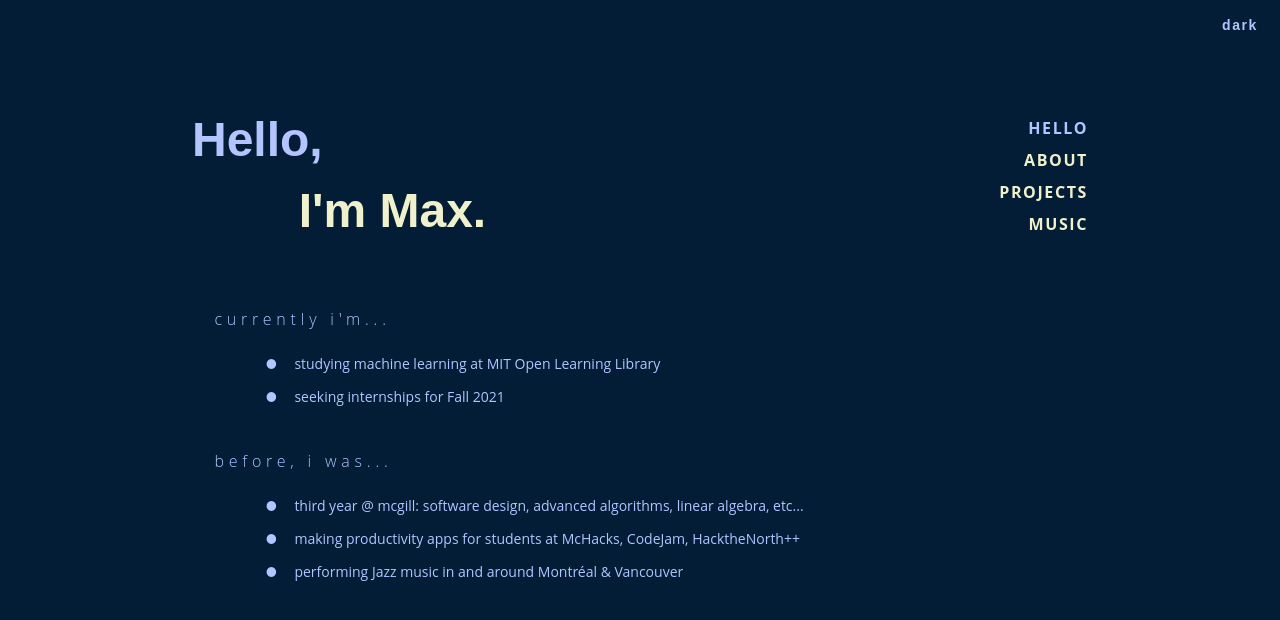
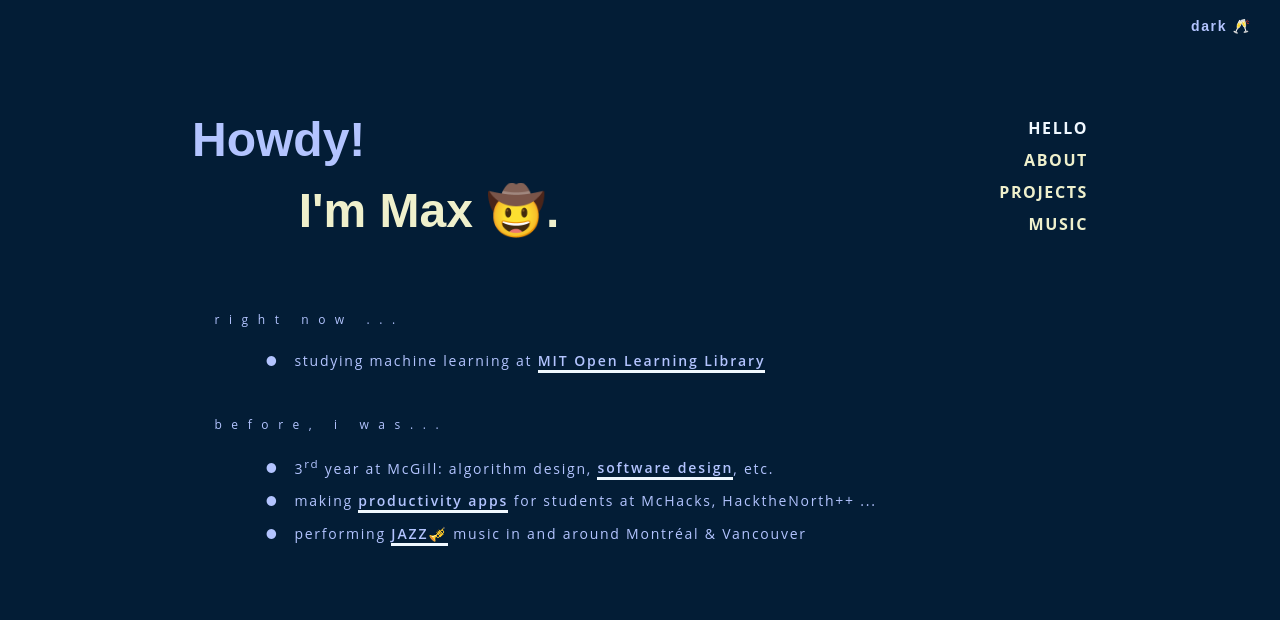
Before and after one commit to chetbae/chetbae.github.io, a React (Create React App) app: page / in a window 1280 px wide. Shown: the top 620 px of the page. Built offline with nearby package versions, Linux system fonts and the light colour scheme.

Commit message:
landing final touches

```diff
--- a/src/App.tsx
+++ b/src/App.tsx
@@ -6,10 +6,6 @@ import { LandingPage, AboutPage } from './containers';
 import { ThemeProvider } from 'styled-components';
 import { Toggle } from './components/Toggle';
 import { containers } from './styles';
-
-const togglePosition = {
-  right: '15%'
-};
 
 function App() {
   const [theme, setTheme] = useState(false);
--- a/src/components/Toggle.tsx
+++ b/src/components/Toggle.tsx
@@ -36,7 +36,7 @@ export const Toggle: React.FC<IMyProps> = (props: IMyProps) => {
 
     return(
         <StyledButton onClick={toggleTheme}>
-            <typography.BodyFancy>{!theme ? 'dark' : 'light'}</typography.BodyFancy>
+            <typography.BodyFancy id="darkMode" >{!theme ? 'dark 🥂' : 'light ☕️'}</typography.BodyFancy>
         </StyledButton>
     )
 }
--- a/src/containers/LandingPage.tsx
+++ b/src/containers/LandingPage.tsx
@@ -1,9 +1,11 @@
 import { typography, containers } from '../styles';
 import styled from 'styled-components';
 import { SideNav } from '../components/SideNav';
-
+import { useContext } from 'react';
+import { ThemeContext } from 'styled-components';
 
 const LandingContainer = styled.div`
+    transition: all 0.5s ease;
 `;
 
 const BodyContainer = styled.div`
@@ -23,8 +25,10 @@ const ListItem = styled.li`
     }
 `;
 
+export const LandingPage = () => {
+    const themeContext = useContext(ThemeContext);
+    const mode = themeContext.id === 'dark';
 
-export const LandingPage = () => {
     return(
         <containers.PageContainer>
             <containers.ContentContainer>
@@ -32,26 +36,32 @@ export const LandingPage = () => {
                 <LandingContainer>
 
                     <typography.LargeHeading>
-                        Hello,<br />
+                        { mode ? 'Howdy!' : 'Hello,'}<br />
                     </typography.LargeHeading>
                     <typography.LargeHeading1>
                         &nbsp;&nbsp;&nbsp;&nbsp;&nbsp;&nbsp;&nbsp;
-                        I'm Max.
+                        I'm Max{mode ? ' 🤠' : ''}.
                     </typography.LargeHeading1>
 
                     <BodyContainer>
                         <containers.Top3>
                             <typography.Heading>
-                                currently i'm...
+                                right now ...
                             </typography.Heading>
 
                             <ListContainer>
                                 <ListItem>
-                                    <typography.Body>studying machine learning at MIT Open Learning Library</typography.Body>
+                                    <typography.Body>studying machine learning at&nbsp;
+                                        <typography.LinkBody
+                                            href="https://openlearning.mit.edu/courses-programs/open-learning-library"
+                                            target='_blank' >
+                                            MIT Open Learning Library
+                                        </typography.LinkBody>
+                                    </typography.Body>
                                 </ListItem>
-                                <ListItem>
+                                {/* <ListItem>
                                     <typography.Body>seeking internships for Fall 2021</typography.Body>
-                                </ListItem>
+                                </ListItem> */}
                             </ListContainer>
                         </containers.Top3>
 
@@ -62,13 +72,37 @@ export const LandingPage = () => {
 
                             <ListContainer>
                                 <ListItem>
-                                    <typography.Body>third year @ mcgill: software design, advanced algorithms, linear algebra, etc...</typography.Body>
+                                    <typography.Body>
+                                        3<sup>rd</sup> year at McGill: algorithm design,&nbsp;
+                                        <typography.LinkBody
+                                            href="https://github.com/chetbae/interactive-menu-display"
+                                            target='_blank' >
+                                            software design
+                                        </typography.LinkBody>
+                                       , etc.
+                                    </typography.Body>
                                 </ListItem>
                                 <ListItem>
-                                    <typography.Body>making productivity apps for students at McHacks, CodeJam, HacktheNorth++</typography.Body>
+                                    <typography.Body>
+                                        making&nbsp;
+                                        <typography.LinkBody
+                                            href="https://github.com/chetbae"
+                                            target='_blank'>
+                                            productivity apps
+                                        </typography.LinkBody>
+                                        &nbsp;for students at McHacks, HacktheNorth++ ...
+                                    </typography.Body>
                                 </ListItem>
                                 <ListItem>
-                                    <typography.Body>performing Jazz music in and around Montréal & Vancouver</typography.Body>
+                                    <typography.Body>
+                                        performing&nbsp;
+                                        <typography.LinkBody
+                                            href="https://musicmaxzhang.wixsite.com/maxzhangmusic"
+                                            target='_blank' >
+                                            JAZZ🎺
+                                        </typography.LinkBody>
+                                        &nbsp;music in and around Montréal & Vancouver
+                                    </typography.Body>
                                 </ListItem>
                             </ListContainer>
                         </containers.Top1>
--- a/src/styles/colour.js
+++ b/src/styles/colour.js
@@ -1,20 +1,26 @@
 const darkBlue = '#003163';
 const superDarkBlue = '#031d36';
 const lightBlue = '#B3C4FF';
-const cornflowerBlue = '#6495ED';
+const cornflowerBlue = 'cornflowerblue';
 const moon = '#eff0cc';
-const white = '#F5F5F5';
+const white = 'aliceblue';
 const black = '#000000';
+const pink = 'lightsalmon';
+const coral = 'lightcoral';
 
 export const light_mode = {
+    id: 'light',
     primary: darkBlue,
     secondary: darkBlue,
     tertiary: cornflowerBlue,
+    quaternary: coral,
     background: white,
 }
 export const dark_mode = {
+    id: 'dark',
     primary: lightBlue,
     secondary: moon,
-    tertiary: moon,
+    tertiary: white,
+    quaternary: pink,
     background: superDarkBlue,
 }
--- a/src/styles/typography.js
+++ b/src/styles/typography.js
@@ -5,7 +5,7 @@ const extraLargeText = '48px'
 const largeText = '32px'
 const mediumText = '16px'
 const bodyText = '14px'
-const smallText = '10px'
+const smallText = '12px'
 
 // large heading, e.g. 'Hello, I'm Max.'
 const LargeHeading = styled.p`
@@ -32,12 +32,12 @@ const LargeHeading1 = styled.p`
 
 const Heading = styled.p`
     margin: 1rem 0rem 1.4rem 0rem;
-    font-size: ${mediumText};
-    padding-bottom: 6px;
+    font-size: ${smallText};
+    padding-bottom: 0.1rem;
     font-family: "Open Sans", sans-serif;
-    font-weight: 350;
+    font-weight: 400;
     word-wrap: normal;
-    letter-spacing: 0.3rem;
+    letter-spacing: 0.6rem;
     line-height: 14px;
     color: ${({ theme }) => theme.primary};
 `;
@@ -45,21 +45,27 @@ const Heading = styled.p`
 const Body = styled.p`
     font-size: ${bodyText};
     font-family: "Open Sans", sans-serif;
-    font-weight: 500;
+    font-weight: 450;
+    letter-spacing: 0.11rem;
     color: ${({ theme }) => theme.primary};
 `;
 
 const BodyFancy = styled.p`
-    margin: 1rem 0rem 1rem 0rem;
     font-size: ${bodyText};
-    padding-bottom: 0.4rem;
+    padding: 0.2rem 0.4rem 0.3rem 0.4rem;
     font-family: "Shippori Mincho B1", sans-serif;
     font-weight: 900;
     word-wrap: normal;
+    cursor: pointer;
     letter-spacing: 0.1rem;
     line-height: 1rem;
     color: ${({ theme }) => theme.primary};
+    &:hover {
+        color: ${({ theme }) => theme.background};
+        background-color: ${({ theme }) => theme.tertiary};
+    }
 `;
+
 const activeClassName = 'nav-item-active'
 
 const LinkHeading = styled(NavLink).attrs({ activeClassName })`
@@ -73,10 +79,10 @@ const LinkHeading = styled(NavLink).attrs({ activeClassName })`
     line-height: 1rem;
     font-weight: 700;
     &:hover {
-        color: ${({ theme }) => theme.primary};
+        color: ${({ theme }) => theme.quaternary};
     }
     &.${activeClassName} {
-        color: ${({ theme }) => theme.primary};
+        color: ${({ theme }) => theme.tertiary};
       }
 `;
 
@@ -95,7 +101,22 @@ const LinkHeadingFancy = styled(NavLink).attrs({ activeClassName })`
     }
     &.${activeClassName} {
         color: ${({ theme }) => theme.tertiary};
-      }
+    }
+`;
+
+const LinkBody = styled.a`
+    font-size: ${bodyText};
+    font-family: "Open Sans", sans-serif;
+    font-weight: 600;
+    word-wrap: normal;
+    color: ${({ theme }) => theme.primary};
+    border-bottom: 0.2rem solid ${({ theme }) => theme.tertiary};
+    cursor: pointer;
+    text-decoration: none;
+    letter-spacing: 0.12rem;
+    &:hover {
+        border-bottom: 0.2rem solid ${({ theme }) => theme.quaternary};
+    }
 `;
 
 export const typography = {
@@ -106,4 +127,5 @@ export const typography = {
     Body: Body,
     LinkHeading: LinkHeading,
     LinkHeadingFancy: LinkHeadingFancy,
+    LinkBody: LinkBody,
 };
```
